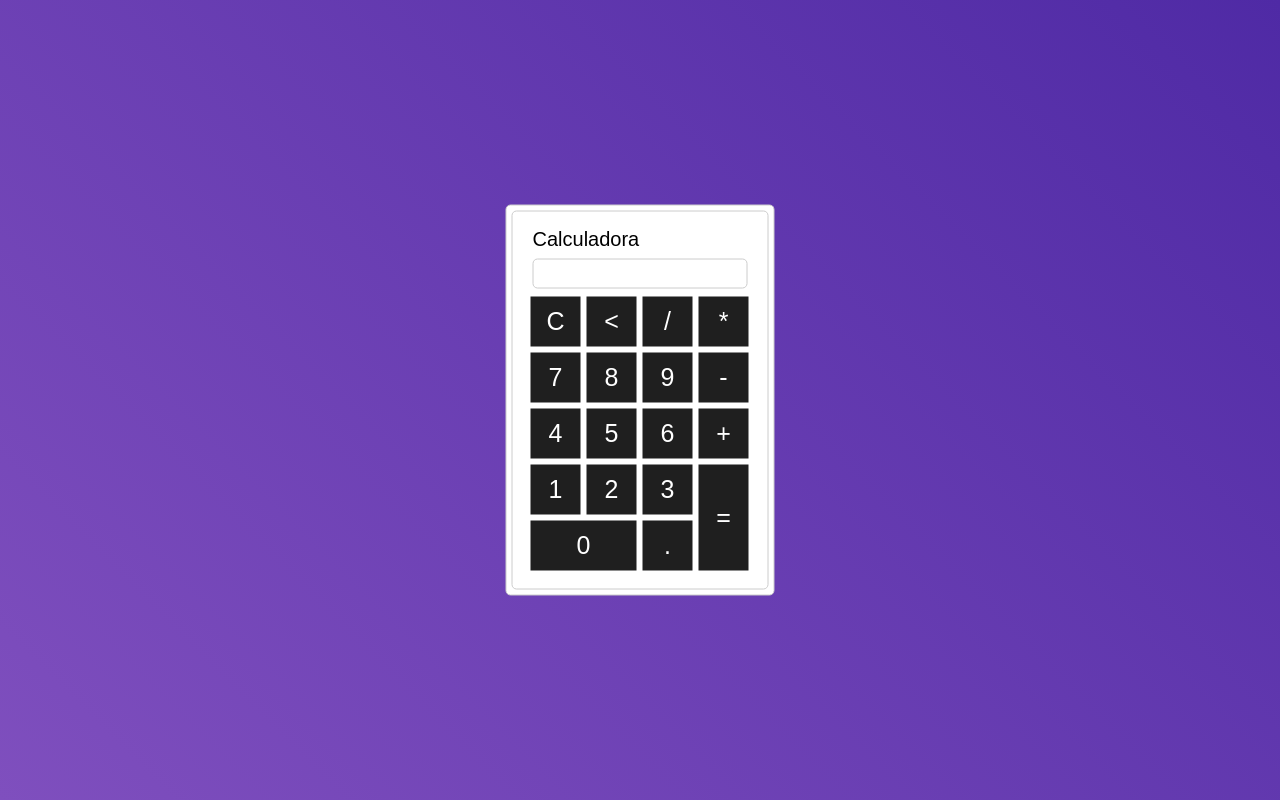
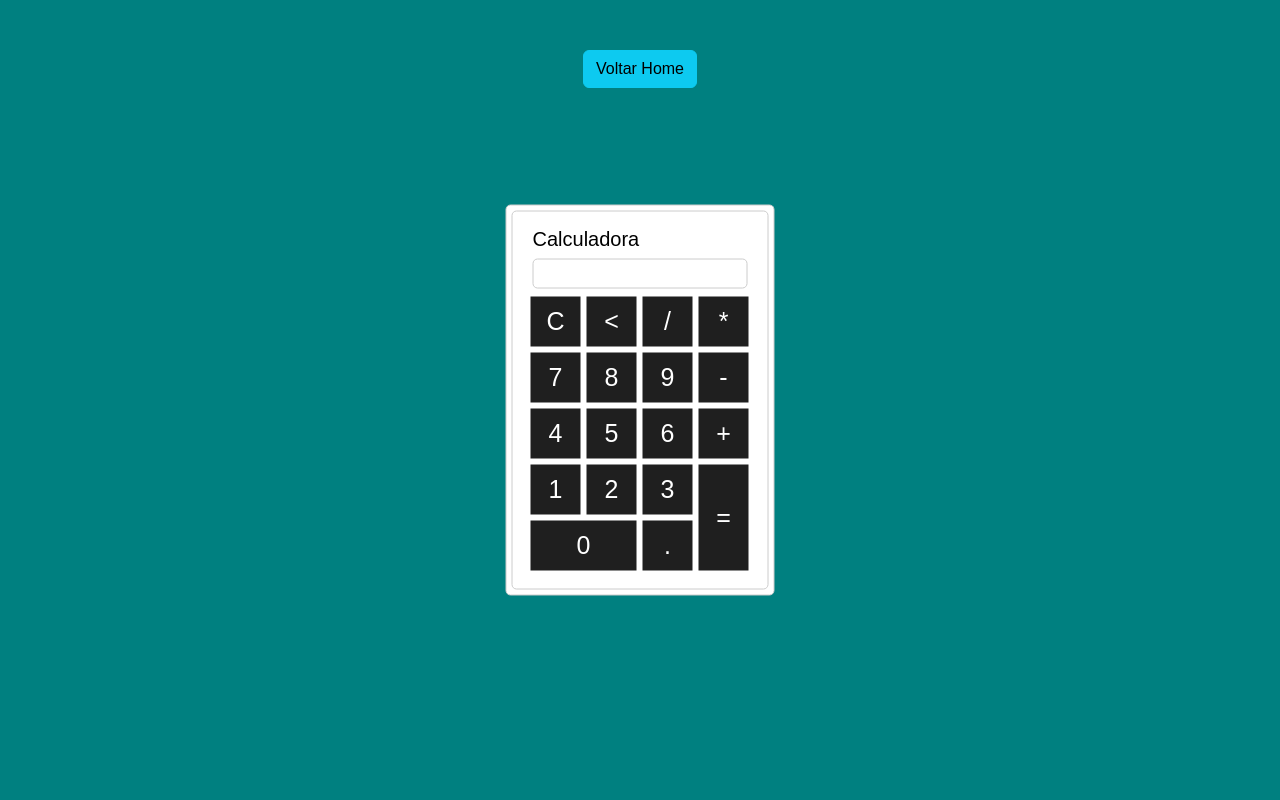
Before and after one commit to JoaoPauloOliveira80/MEU-SITE, a plain HTML site: page calculadora.html in a window 1280 px wide. Drawn offline with nearby package versions, Linux system fonts and the light colour scheme.

Commit message:
calculadora pronta

```diff
--- a/calculadora.html
+++ b/calculadora.html
@@ -58,7 +58,9 @@
     </div>-->
 
     <div class="fundo">
-
+       <div class="home text-left">
+        <a href="index.html"><button type="button" class="btn btn-info back">Voltar Home</button></a>
+       </div>
 
             <div class="calculadora">
                 <div class="borda">
--- a/css/calculadora.css
+++ b/css/calculadora.css
@@ -2,9 +2,19 @@
     margin: 0;
     padding: 0;
 }
+.back:hover{
+    background-color: cadetblue !important;
+    border: none;
+}
+.home{
+   padding-top: 50px;
+   margin: 0  auto;
 
+
+
+}
 .fundo{
-    background-image: linear-gradient(45deg, rgb(127, 79, 190), rgb(79, 42, 165));
+    background-color: teal;
     height: 100vh;
     color: white;
     font-family: Arial, Helvetica, sans-serif;
--- a/js/calculator.js
+++ b/js/calculator.js
@@ -24,6 +24,6 @@ function calcular()
     }
     else
     {
-        document.getElementById('resultado').innerHTML = "Nada..."
+        document.getElementById('resultado').innerHTML = ""
     }
 }
```
